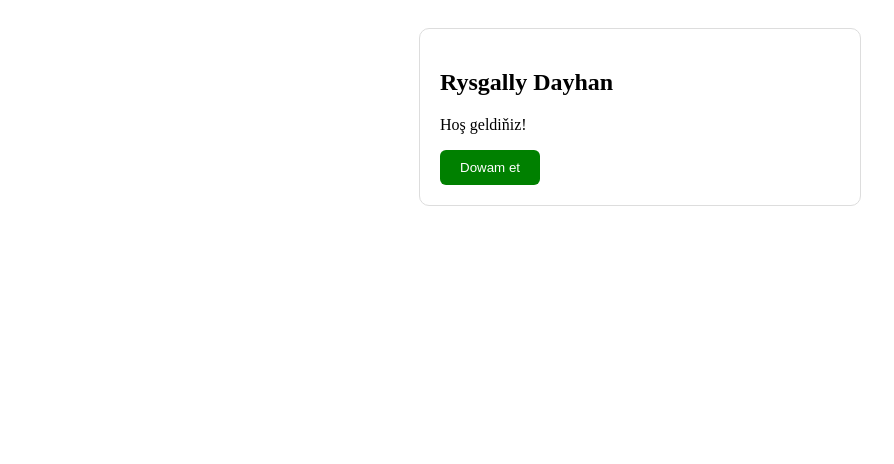
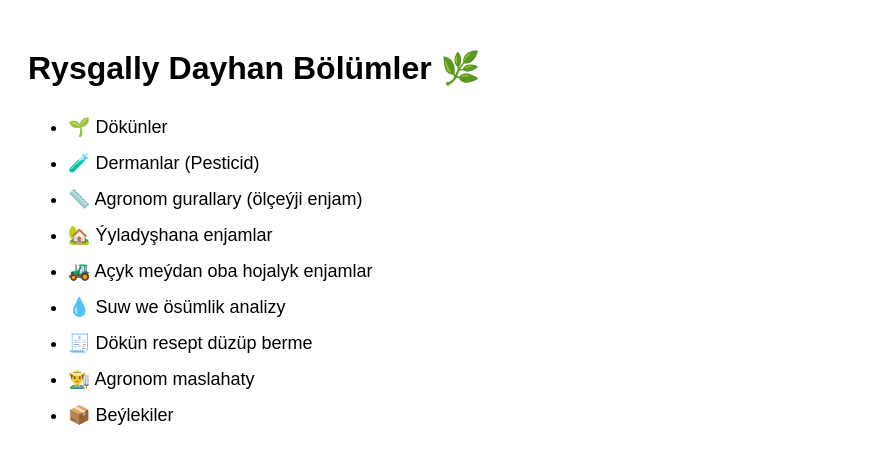
Before and after one commit to rysgallydayhan/rysgally-dayhan, a React (Vite) app: page / in a window 1280 px wide. Both pictures are taken after a click on the button "Dowam et". Shown: the top 464 px of the page, without its empty margins (0-894 px from the left). Built offline with nearby package versions, Linux system fonts and the light colour scheme.

Commit message:
Update RysgallyDayhanApp.jsx

```diff
--- a/src/RysgallyDayhanApp.jsx
+++ b/src/RysgallyDayhanApp.jsx
@@ -1,19 +1,45 @@
+import React, { useState } from "react";
+
 export default function RysgallyDayhanApp() {
+  const [showMenu, setShowMenu] = useState(false);
+
+  if (showMenu) {
+    return (
+      <div style={{ padding: "20px", fontFamily: "Arial" }}>
+        <h1>Rysgally Dayhan Bölümler 🌿</h1>
+
+        <ul style={{ lineHeight: "2", fontSize: "18px" }}>
+          <li>🌱 Dökünler</li>
+          <li>🧪 Dermanlar (Pesticid)</li>
+          <li>📏 Agronom gurallary (ölçeýji enjam)</li>
+          <li>🏡 Ýyladyşhana enjamlar</li>
+          <li>🚜 Açyk meýdan oba hojalyk enjamlar</li>
+          <li>💧 Suw we ösümlik analizy</li>
+          <li>🧾 Dökün resept düzüp berme</li>
+          <li>👨‍🌾 Agronom maslahaty</li>
+          <li>📦 Beýlekiler</li>
+        </ul>
+      </div>
+    );
+  }
+
   return (
-    <div style={{ padding: "20px" }}>
+    <div style={{ padding: "20px", fontFamily: "Arial" }}>
       <div
         style={{
           border: "1px solid #ddd",
           borderRadius: "10px",
           padding: "20px",
           maxWidth: "400px",
-          margin: "auto"
+          margin: "auto",
+          textAlign: "center"
         }}
       >
         <h2>Rysgally Dayhan</h2>
         <p>Hoş geldiňiz!</p>
 
         <button
+          onClick={() => setShowMenu(true)}
           style={{
             padding: "10px 20px",
             backgroundColor: "green",
```
